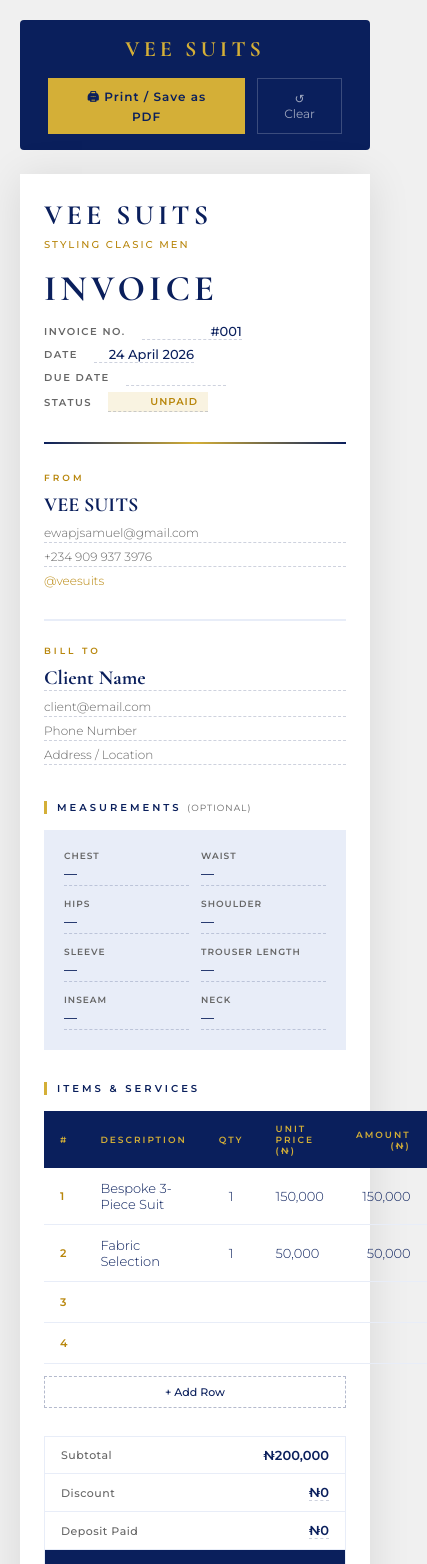
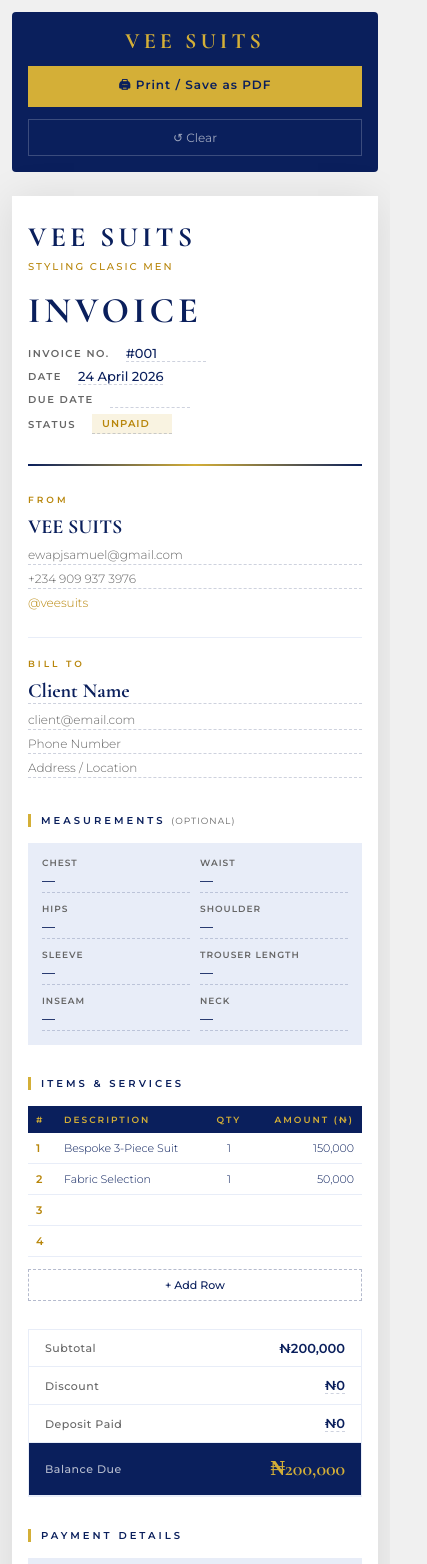
Before and after one commit to thatcutiechioma/vee-suits-invoice, a plain HTML site: page index.html in a window 390 px wide. Shown: the top 1564 px of the page, 427 px wide, since content can reach past the window. Drawn offline with nearby package versions, Linux system fonts and the light colour scheme.

Commit message:
updated responsiveness

```diff
--- a/style.css
+++ b/style.css
@@ -13,13 +13,16 @@
 }
 
 * { margin: 0; padding: 0; box-sizing: border-box; }
-html { scroll-behavior: smooth; }
+html { scroll-behavior: smooth; overflow-x: hidden; width: 100%; }
 body {
   font-family: var(--font-sans);
   background: var(--light);
   color: var(--blue);
   min-height: 100vh;
   padding: 20px;
+  overflow-x: hidden;
+  width: 100%;
+  max-width: 100%;
 }
 
 /* CONTROLS */
@@ -85,6 +88,7 @@ body {
   background: var(--white);
   padding: 48px;
   box-shadow: 0 4px 40px rgba(0,0,0,0.1);
+  overflow: hidden;
 }
 
 /* HEADER */
@@ -491,3 +495,104 @@ body {
   .payment-grid { grid-template-columns: 1fr; }
   .controls { flex-direction: column; gap: 16px; }
 }
+
+/* RESPONSIVE */
+@media (max-width: 768px) {
+  body { padding: 12px; }
+
+  .controls {
+    flex-direction: column;
+    gap: 12px;
+    text-align: center;
+    padding: 16px;
+  }
+
+  .controls-btns {
+    flex-direction: column;
+    width: 100%;
+  }
+
+  .btn-print, .btn-clear {
+    width: 100%;
+    text-align: center;
+  }
+
+  .invoice { padding: 24px 16px; }
+
+  .invoice-header {
+    flex-direction: column;
+    gap: 20px;
+  }
+
+  .invoice-label {
+    font-size: 36px;
+    text-align: left;
+  }
+
+  .meta-row {
+    justify-content: flex-start;
+  }
+
+  .meta-val { text-align: left; min-width: 80px; }
+
+  .invoice-parties {
+    flex-direction: column;
+    gap: 20px;
+  }
+
+  .party-box-right {
+    border-left: none;
+    padding-left: 0;
+    border-top: 1px solid var(--blue-light);
+    padding-top: 20px;
+  }
+
+  .measurements-grid {
+    grid-template-columns: repeat(2, 1fr);
+    gap: 10px;
+    padding: 14px;
+  }
+
+  .invoice-table {
+    font-size: 11px;
+  }
+
+  .invoice-table th,
+  .invoice-table td {
+    padding: 8px 8px;
+  }
+
+  /* Hide unit price on very small screens, show amount */
+  .invoice-table th:nth-child(4),
+  .invoice-table td:nth-child(4) {
+    display: none;
+  }
+
+  .totals-wrap {
+    justify-content: stretch;
+  }
+
+  .totals-box {
+    width: 100%;
+  }
+
+  .payment-grid {
+    grid-template-columns: 1fr;
+    gap: 12px;
+    padding: 14px;
+  }
+
+  .invoice-footer {
+    flex-direction: column;
+    gap: 6px;
+    text-align: center;
+  }
+}
+
+@media (max-width: 380px) {
+  .invoice { padding: 16px 12px; }
+  .brand-name { font-size: 20px; }
+  .invoice-label { font-size: 28px; }
+  .measurements-grid { grid-template-columns: 1fr 1fr; }
+  .total-final span:last-child { font-size: 16px; }
+}
```
